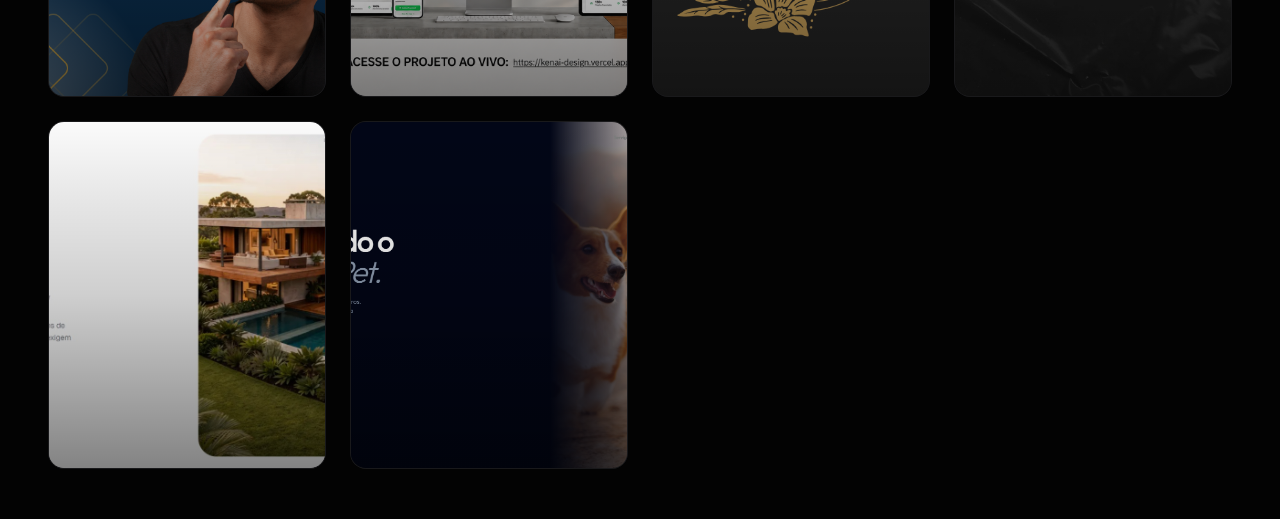
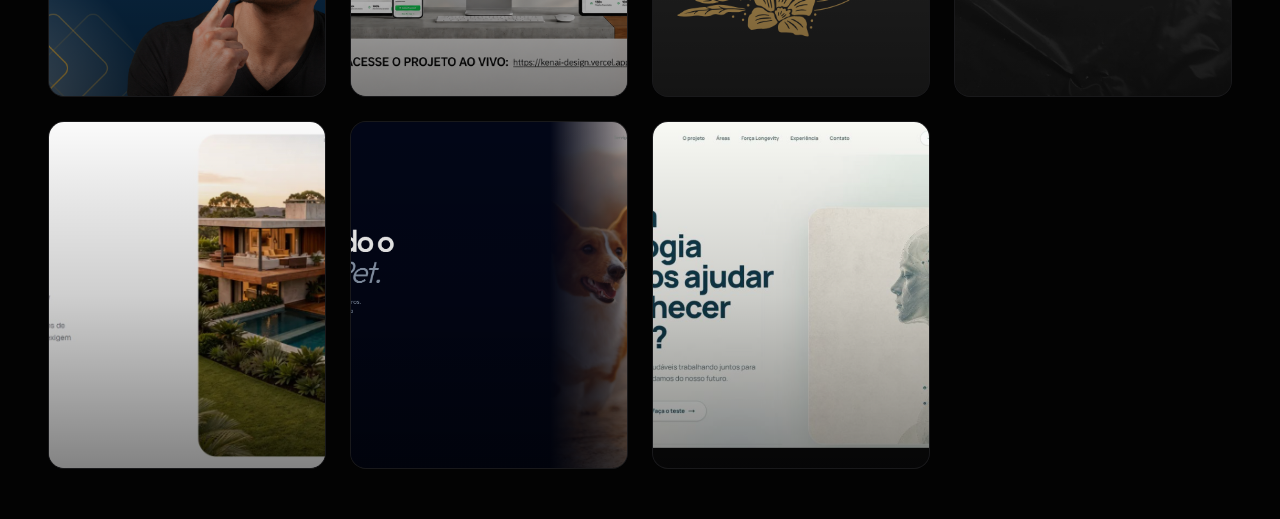
Before and after one commit to Kenai71/kenai-design, a Next.js app: page / in a window 1280 px wide. Shown: the part 1780-2299 px from the top of the page. Built offline with nearby package versions, Linux system fonts and the light colour scheme.

Commit message:
add
add tech force

```diff
--- a/app/page.tsx
+++ b/app/page.tsx
@@ -35,7 +35,8 @@ const portfolioTitlesEn: Record<string, string> = {
   "Modelo de Estoque": "Inventory System Template",
   "Modelo Carrosseis para Arkad": "Arkad Carousels Template",
   "Modelo de Site imobiliario": "Real Estate Website Template",
-  "Modelo de PetShop": "PetShop Template"
+  "Modelo de PetShop": "PetShop Template",
+  "Site Força Tech": "Força Tech Website"
 };
 
 const portfolioTitlesEs: Record<string, string> = {
@@ -52,7 +53,8 @@ const portfolioTitlesEs: Record<string, string> = {
   "Modelo de Estoque": "Plantilla de Sistema de Inventario",
   "Modelo Carrosseis para Arkad": "Plantilla de Carruseles para Arkad",
   "Modelo de Site imobiliario": "Plantilla de Sitio Web Inmobiliario",
-  "Modelo de PetShop": "Plantilla de PetShop"
+  "Modelo de PetShop": "Plantilla de PetShop",
+  "Site Força Tech": "Sitio Web Força Tech"
 };
 
 const getTranslatedTitle = (title: string, language: string) => {
@@ -113,6 +115,7 @@ const portfolioItems: PortfolioItem[] = [
   { id: 8, title: "Faixa de Youtube", category: "Artes", imageUrls: ["/img/enzo-body.png"], showInAll: true },
   { id: 9, title: "Modelo de Site imobiliario", category: "Designs", link: "https://modelo-imobiliaria.vercel.app/", imageUrls: ["/img/design/modelo-imobiliario.jpeg"], showInAll: true },
   { id: 10, title: "Modelo de PetShop", category: "Designs", link: "https://modelo-petshop.vercel.app/", imageUrls: ["/img/design/modelo-petshop.png"], showInAll: true },
+  { id: 17, title: "Site Força Tech", category: "Designs", link: "https://forca-tech.vercel.app/", imageUrls: ["/img/design/forca-tech.png"], showInAll: true },
 
   // --- ITENS EXTRAS (NÃO aparecem em "Todos", apenas na categoria específica) ---
   // Podes adicionar mais itens aqui seguindo este modelo:
```
Also changed, not shown: public/img/design/forca-tech.png (added).
